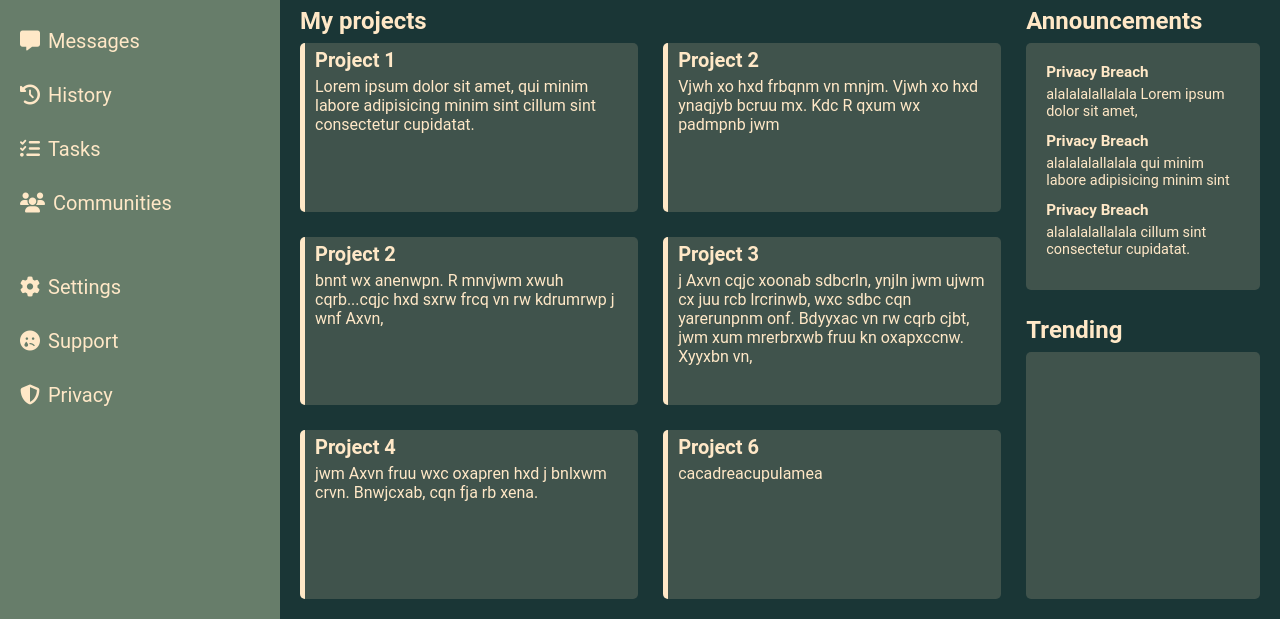
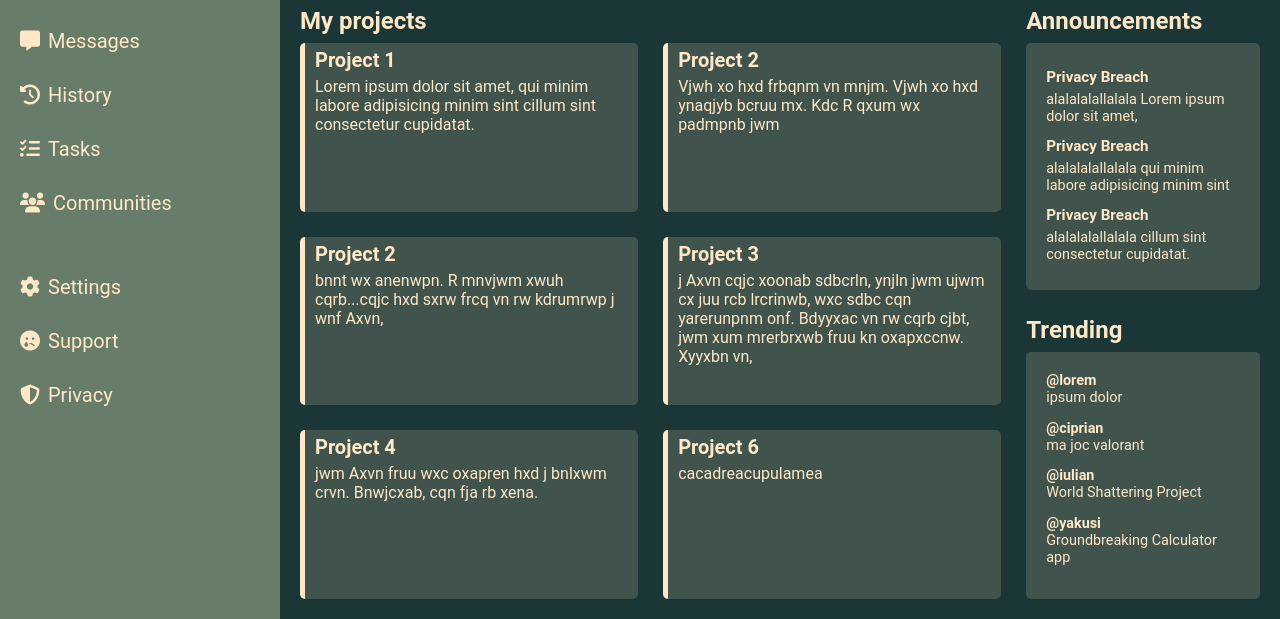
Before and after one commit to raduraduradu/admin-dashboard, a plain HTML site: page index.html in a window 1280 px wide. Shown: the part 181-800 px from the top of the page. Drawn offline with Linux system fonts and the light colour scheme.

Commit message:
added trending content

```diff
--- a/index.html
+++ b/index.html
@@ -90,8 +90,23 @@
             </div>
           </div>
           <h2 class="section-title">Trending</h2>
-          <div class="card">
-
+          <div class="card trending">
+            <div class="trending-profile">
+              <p>@lorem</p>
+              <p>ipsum dolor</p>
+            </div>
+            <div class="trending-profile">
+              <p>@ciprian</p>
+              <p>ma joc valorant</p>
+            </div>
+            <div class="trending-profile">
+              <p>@iulian</p>
+              <p>World Shattering Project</p>
+            </div>
+            <div class="trending-profile">
+              <p>@yakusi</p>
+              <p>Groundbreaking Calculator app</p>
+            </div>
           </div>
         </div>
       </div>
--- a/style.css
+++ b/style.css
@@ -18,6 +18,7 @@ body {
   margin: 0;
   color: var(--color4);
   font-family: roboto;
+  background-color: var(--color1);
 }
 
 i {
@@ -29,7 +30,6 @@ i {
   height: 100%;
   display: grid;
   grid-template: 1fr 4fr / min(30%, 280px) 3fr;
-  background-color: var(--color1);
 }
 
 #header {
@@ -167,10 +167,15 @@ p {
   grid-auto-flow: row;
 }
 
-#at-div .card .card-title {
+#at-div .card-title {
   font-size: 95%;
+  margin-top: 5px;
 }
 
 #at-div p {
   font-size: 90%;
 }
+
+#at-div .trending p:nth-child(odd){
+  font-weight: bold;
+}
```
